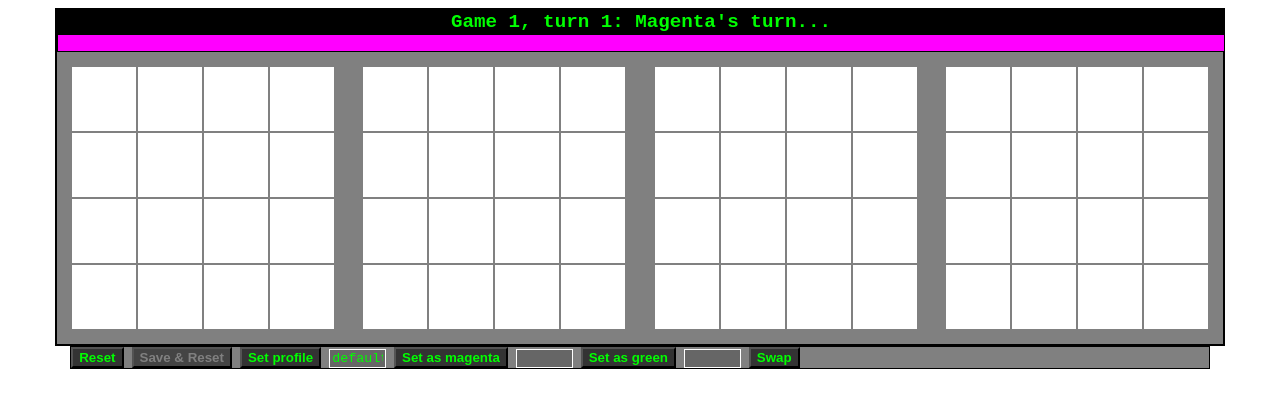
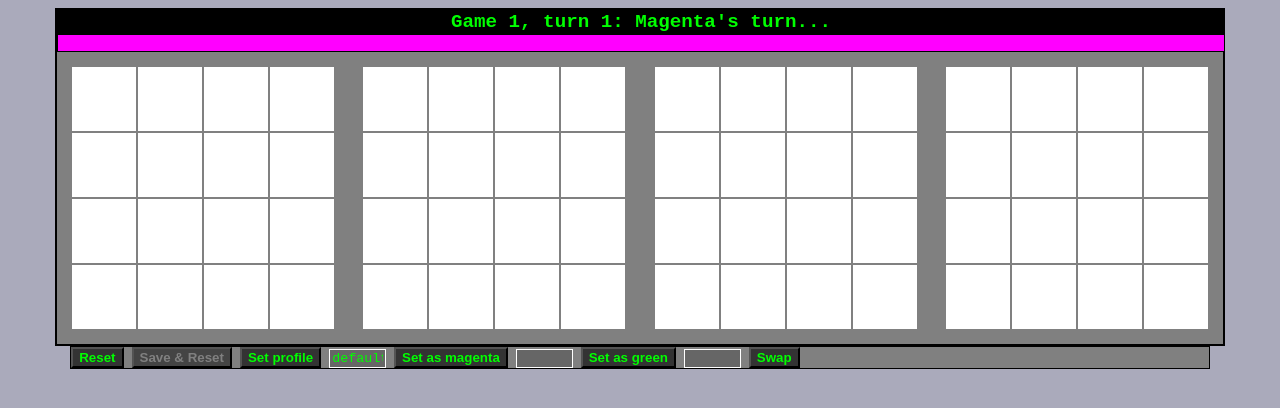
Before and after one commit to heav-4/nc, a plain HTML site: page index.html in a window 1280 px wide. Drawn offline with Linux system fonts and the light colour scheme.

Commit message:
Update index.html

```diff
--- a/index.html
+++ b/index.html
@@ -2,6 +2,9 @@
 	<head>
 		<title>4x4x4 N+C</title>
 		<style>
+			body {
+				background-color:#AAB;
+			}
 			.layer {
 				width:fit-content;
 				height:fit-content;
```
